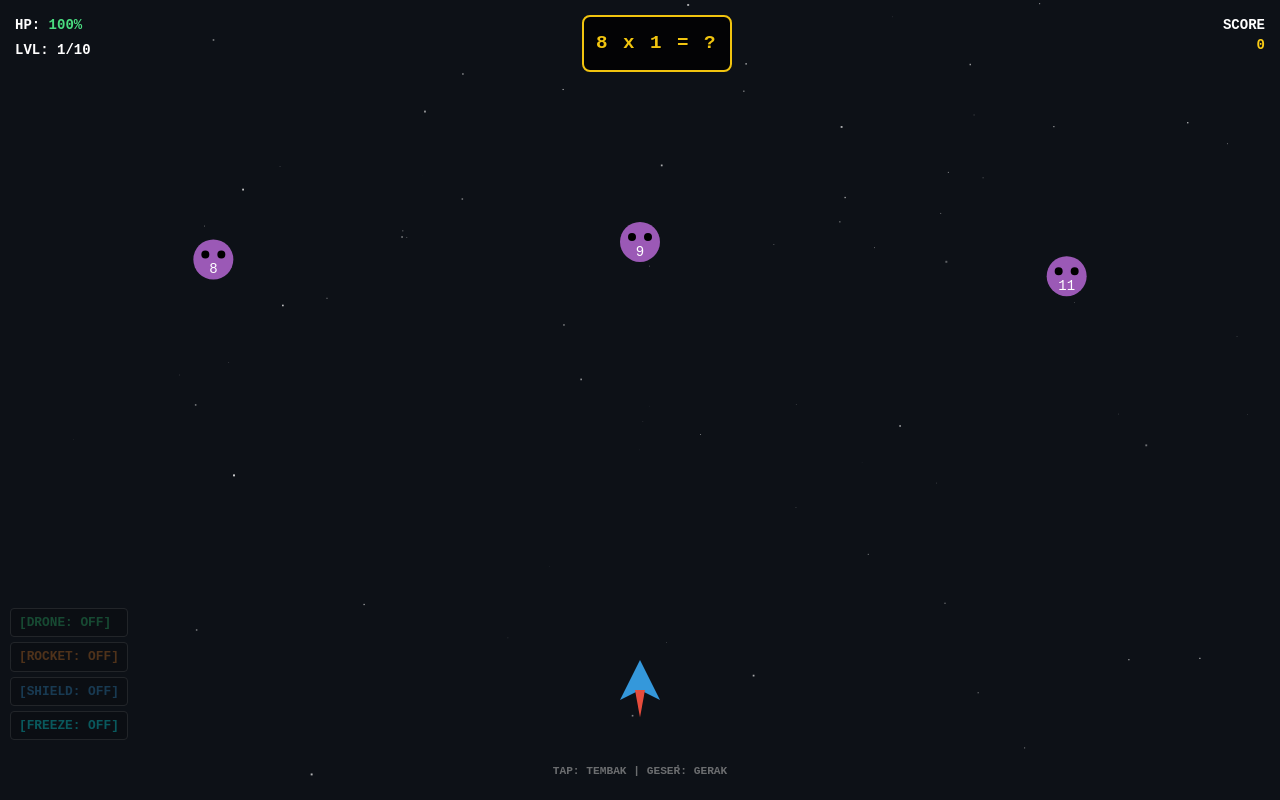
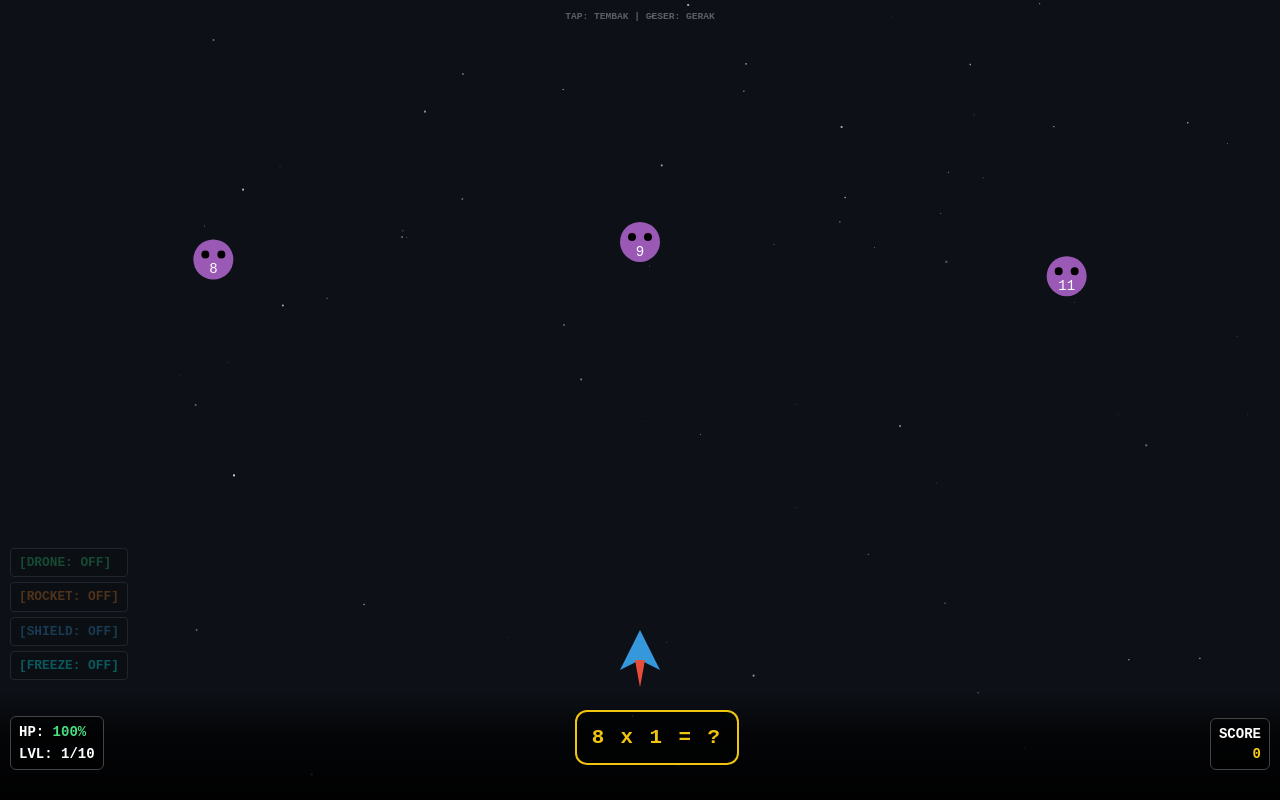
Before and after one commit to yudika-web/galaxy-math-defender, a plain HTML site: page index.html in a window 1280 px wide. Both pictures are taken after a click on the button "START MISSION". Drawn offline with nearby package versions, Linux system fonts and the light colour scheme.

Commit message:
index.html

```diff
--- a/index.html
+++ b/index.html
@@ -49,31 +49,45 @@
             display: flex;
             flex-direction: column;
             justify-content: space-between;
-            padding: 10px;
+            padding: 0; /* Padding diatur di elemen anak */
             box-sizing: border-box;
             z-index: 5;
         }
 
-        .hud-top {
+        /* HUD Pindah ke Bawah */
+        .hud-bottom {
+            position: absolute;
+            bottom: 0;
+            left: 0;
             display: flex;
             justify-content: space-between;
-            align-items: flex-start;
+            align-items: flex-end; /* Align bottom */
             width: 100%;
-            padding: 5px;
+            padding: 20px 10px 30px 10px; /* Padding bawah lebih besar untuk area aman HP */
+            background: linear-gradient(to top, rgba(0,0,0,0.95) 0%, rgba(0,0,0,0.7) 60%, transparent 100%);
+            z-index: 20; /* Di atas elemen lain */
         }
 
         .math-problem {
-            font-size: 1.2rem;
+            font-size: 1.3rem; /* Font diperbesar sedikit */
             color: #f1c40f;
-            text-shadow: 1px 1px #000;
-            background: rgba(0,0,0,0.8);
-            padding: 12px;
-            border-radius: 8px;
+            text-shadow: 2px 2px #000;
+            background: rgba(0,0,0,0.6);
+            padding: 10px 15px;
+            border-radius: 12px;
             border: 2px solid #f1c40f;
-            min-width: 140px;
+            min-width: 120px;
             text-align: center;
             font-weight: 900;
             letter-spacing: 2px;
+            margin-bottom: 5px;
+        }
+
+        .stats-box {
+            background: rgba(0,0,0,0.5);
+            padding: 5px 8px;
+            border-radius: 6px;
+            border: 1px solid #444;
         }
 
         /* Screens */
@@ -88,7 +102,7 @@
             flex-direction: column;
             justify-content: center;
             align-items: center;
-            z-index: 10;
+            z-index: 30; /* Paling atas */
             pointer-events: auto;
             text-align: center;
             transition: opacity 0.3s;
@@ -162,7 +176,7 @@
 
         .boss-bar-container {
             position: absolute;
-            top: 70px;
+            top: 50px; /* Boss bar tetap di atas agar jelas */
             left: 50%;
             transform: translateX(-50%);
             width: 80%;
@@ -172,6 +186,7 @@
             display: none;
             border-radius: 10px;
             overflow: hidden;
+            z-index: 10;
         }
 
         .boss-bar-fill {
@@ -183,26 +198,28 @@
 
         .boss-info {
             position: absolute;
-            top: 50px;
+            top: 30px;
             width: 100%;
             text-align: center;
-            font-size: 0.8rem;
+            font-size: 0.9rem;
             font-weight: bold;
             color: #e74c3c;
             display: none;
             text-shadow: 1px 1px 0 #000;
             background: rgba(0,0,0,0.5);
             padding: 2px 0;
+            z-index: 10;
         }
 
         .buff-indicator {
             position: absolute;
-            bottom: 60px;
+            bottom: 120px; /* Dinaikkan agar tidak tertutup HUD bawah */
             left: 10px;
             display: flex;
             flex-direction: column;
             gap: 5px;
             pointer-events: none;
+            z-index: 10;
         }
 
         .buff-tag {
@@ -224,7 +241,7 @@
 
         .autofire-msg {
             position: absolute;
-            bottom: 100px;
+            bottom: 160px; /* Dinaikkan */
             width: 100%;
             text-align: center;
             color: #f1c40f;
@@ -233,6 +250,18 @@
             animation: blinker 1s linear infinite;
             display: none;
             text-shadow: 1px 1px 0 #000;
+            z-index: 10;
+        }
+
+        .controls-hint {
+            position: absolute;
+            top: 10px;
+            width: 100%;
+            text-align: center;
+            opacity: 0.5;
+            font-size: 0.6rem;
+            color: #aaa;
+            z-index: 5;
         }
 
         @keyframes blinker { 50% { opacity: 0; } }
@@ -245,20 +274,13 @@
 
         <!-- HUD -->
         <div id="game-ui" class="ui-layer hidden">
-            <div class="hud-top">
-                <div class="text-left text-sm font-bold">
-                    <div>HP: <span id="health-display" class="text-green-400">100%</span></div>
-                    <div style="margin-top:5px;">LVL: <span id="level-display">1</span>/10</div>
-                </div>
-                <div id="question-box" class="math-problem">
-                    ? x ?
-                </div>
-                <div class="text-right text-sm font-bold">
-                    <div>SCORE</div>
-                    <div id="score-display" class="text-yellow-400">0</div>
-                </div>
+
+            <!-- Controls Hint moved top -->
+            <div class="controls-hint">
+                TAP: TEMBAK | GESER: GERAK
             </div>
 
+            <!-- Boss Info (Tetap di atas, tapi aman dari poni) -->
             <div id="boss-label" class="boss-info">WARNING: BOSS DETECTED</div>
             <div id="boss-hp-bar" class="boss-bar-container">
                 <div id="boss-hp-fill" class="boss-bar-fill"></div>
@@ -273,8 +295,21 @@
                 <div id="buff-freeze" class="buff-tag" style="color: #00ffff;">[FREEZE: OFF]</div>
             </div>
 
-            <div style="text-align: center; margin-bottom: 10px; opacity: 0.6; font-size: 0.7rem; color: #aaa;">
-                TAP: TEMBAK | GESER: GERAK
+            <!-- Main HUD Moved to Bottom -->
+            <div class="hud-bottom">
+                <div class="text-left text-sm font-bold stats-box">
+                    <div>HP: <span id="health-display" class="text-green-400">100%</span></div>
+                    <div style="margin-top:2px;">LVL: <span id="level-display">1</span>/10</div>
+                </div>
+
+                <div id="question-box" class="math-problem">
+                    ? x ?
+                </div>
+
+                <div class="text-right text-sm font-bold stats-box">
+                    <div>SCORE</div>
+                    <div id="score-display" class="text-yellow-400">0</div>
+                </div>
             </div>
         </div>
 
@@ -298,7 +333,6 @@
                     <div class="text-sm font-bold">UFO</div>
                     <div style="font-size: 10px; color:#ccc;">Kecil</div>
                 </div>
-                <!-- Mengganti COPTER dengan BOMBER -->
                 <div class="ship-card" onclick="window.selectShip('bomber')">
                     <div class="text-sm font-bold">BOMBER</div>
                     <div style="font-size: 10px; color:#ccc;">Kuat</div>
@@ -334,7 +368,7 @@
         import { getAuth, signInAnonymously, signInWithCustomToken, onAuthStateChanged } from "https://www.gstatic.com/firebasejs/11.6.1/firebase-auth.js";
         import { getFirestore, collection, addDoc, query, orderBy, limit, getDocs, serverTimestamp } from "https://www.gstatic.com/firebasejs/11.6.1/firebase-firestore.js";
 
-        // Global Error Handler to prevent game freeze
+        // Global Error Handler
         window.onerror = function(msg, url, line, col, error) {
             console.log("Suppressing script error:", msg);
             return true; // Suppress error
@@ -405,38 +439,11 @@
                 ctx.fillStyle = '#f1c40f'; ctx.beginPath(); ctx.moveTo(-3, 10); ctx.lineTo(3, 10); ctx.lineTo(0, 25 + Math.random()*5); ctx.fill();
             },
             bomber: (ctx, x, y) => {
-                // Tampilan BOMBER: Besar, Tanky, Sayap Lebar
                 ctx.fillStyle = '#5dade2'; // Body Color
-
-                // Sayap Besar
-                ctx.beginPath();
-                ctx.moveTo(0, -10);
-                ctx.lineTo(45, 20); // Sayap kanan
-                ctx.lineTo(45, 30);
-                ctx.lineTo(10, 20);
-                ctx.lineTo(0, 35);  // Ekor
-                ctx.lineTo(-10, 20);
-                ctx.lineTo(-45, 30); // Sayap kiri
-                ctx.lineTo(-45, 20);
-                ctx.lineTo(0, -10);
-                ctx.fill();
-
-                // Badan Tengah
-                ctx.fillStyle = '#2874a6';
-                ctx.fillRect(-8, -25, 16, 50);
-
-                // Kokpit
-                ctx.fillStyle = '#f1c40f';
-                ctx.beginPath();
-                ctx.moveTo(0, -25);
-                ctx.lineTo(5, -15);
-                ctx.lineTo(-5, -15);
-                ctx.fill();
-
-                // Engine Glow
-                ctx.fillStyle = '#e74c3c';
-                ctx.fillRect(-6, 25, 4, 10 + Math.random()*5);
-                ctx.fillRect(2, 25, 4, 10 + Math.random()*5);
+                ctx.beginPath(); ctx.moveTo(0, -10); ctx.lineTo(45, 20); ctx.lineTo(45, 30); ctx.lineTo(10, 20); ctx.lineTo(0, 35); ctx.lineTo(-10, 20); ctx.lineTo(-45, 30); ctx.lineTo(-45, 20); ctx.lineTo(0, -10); ctx.fill();
+                ctx.fillStyle = '#2874a6'; ctx.fillRect(-8, -25, 16, 50);
+                ctx.fillStyle = '#f1c40f'; ctx.beginPath(); ctx.moveTo(0, -25); ctx.lineTo(5, -15); ctx.lineTo(-5, -15); ctx.fill();
+                ctx.fillStyle = '#e74c3c'; ctx.fillRect(-6, 25, 4, 10 + Math.random()*5); ctx.fillRect(2, 25, 4, 10 + Math.random()*5);
             },
             stealth: (ctx, x, y) => {
                 ctx.fillStyle = '#95a5a6'; ctx.beginPath(); ctx.moveTo(0, -25); ctx.lineTo(15, 15); ctx.lineTo(0, 15); ctx.lineTo(-15, 15); ctx.fill();
@@ -533,11 +540,10 @@
             }
             if (audioCtx && audioCtx.state === 'suspended') audioCtx.resume().catch(e => {});
 
-            // Safer BGM loading with crossOrigin
             if (!bgMusic) {
                 try {
                     bgMusic = new Audio('https://cdn.jsdelivr.net/gh/yudika-web/database@main/8bit-spaceshooter.mp3');
-                    bgMusic.crossOrigin = "anonymous"; // Important for CORS
+                    bgMusic.crossOrigin = "anonymous";
                     bgMusic.loop = true;
                     bgMusic.volume = 0.5;
                     bgMusic.onerror = () => { console.warn("BGM failed to load"); bgMusic = null; };
@@ -591,7 +597,8 @@
             canvas.width = window.innerWidth;
             canvas.height = window.innerHeight;
             if (gameState === 'playing' && player) {
-                player.y = canvas.height - 120;
+                // Posisi pesawat agak naik agar tidak tertutup HUD bawah
+                player.y = canvas.height - 150;
             }
             if (stars.length === 0) initStars();
         }
@@ -1207,7 +1214,7 @@
             document.getElementById('autofire-label').style.display = 'none';
 
             player.x = canvas.width / 2;
-            player.y = canvas.height - 120; // Set initial Y position explicitly
+            player.y = canvas.height - 150; // Set initial Y position explicitly
 
             document.getElementById('start-screen').classList.add('hidden');
             document.getElementById('game-over-screen').classList.add('hidden');
```
